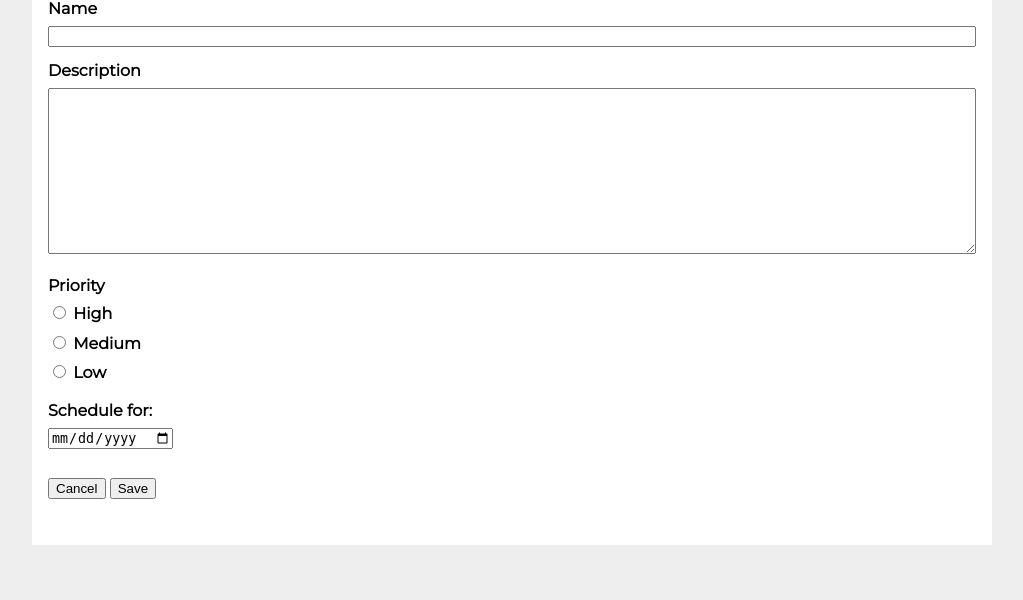
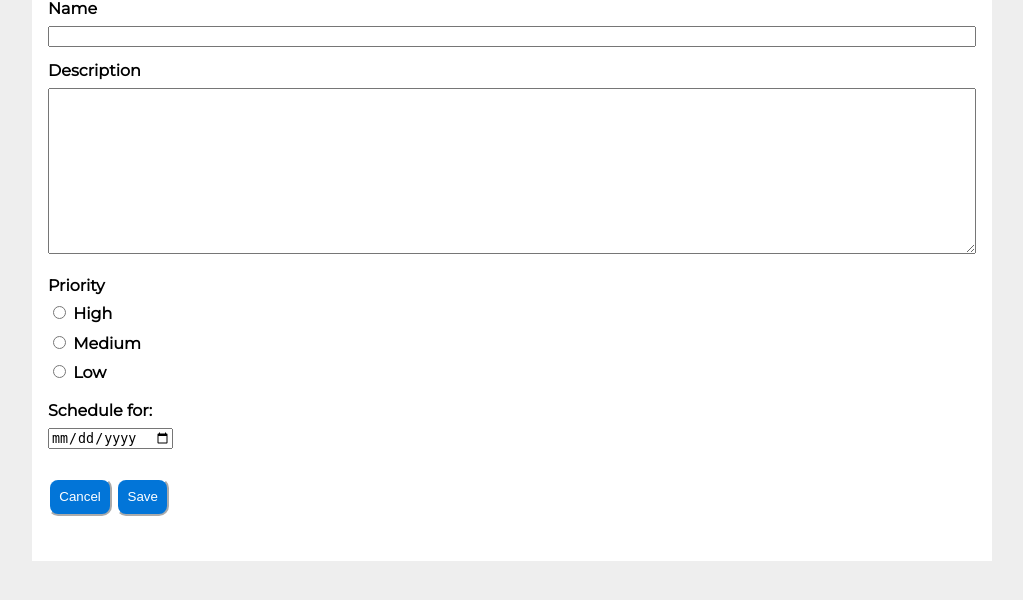
Before and after one commit to mfowler7/CalendarApp, a Flask app: page /task/create in a window 1280 px wide. Shown: the part 156-756 px from the top of the page, without its empty margins (128-1151 px from the left). Run offline with Flask 2, Linux system fonts and the light colour scheme; the visitor is signed in with stand-in values (Sample User, id 1); data comes from the database, SQL or seed files in the repository.

Commit message:
styled buttons on create page

```diff
--- a/flaskr/static/style.css
+++ b/flaskr/static/style.css
@@ -121,6 +121,15 @@ section.content {
   background: white;
 }
 
+/* Buttons */
+.blue-button {
+  padding: 1%;
+  color: white;
+  background: #0275D8;
+  border-radius: 10px;
+  border-color: white;
+}
+
 a.action {
   color: black;
 }
--- a/flaskr/templates/task/create.html
+++ b/flaskr/templates/task/create.html
@@ -30,8 +30,8 @@
   <!-- Save/Cancel Buttons -->
   <form action="{{ url_for('task.index') }}" method="get">
     <div>
-      <input type="submit" value="Cancel" onclick="return confirm('Are you sure?');">
-      <input type="submit" value="Save">
+      <input class="blue-button" type="submit" value="Cancel" onclick="return confirm('Are you sure?');">
+      <input class="blue-button" type="submit" value="Save">
     </div>
   </form>
 {% endblock %}
```
